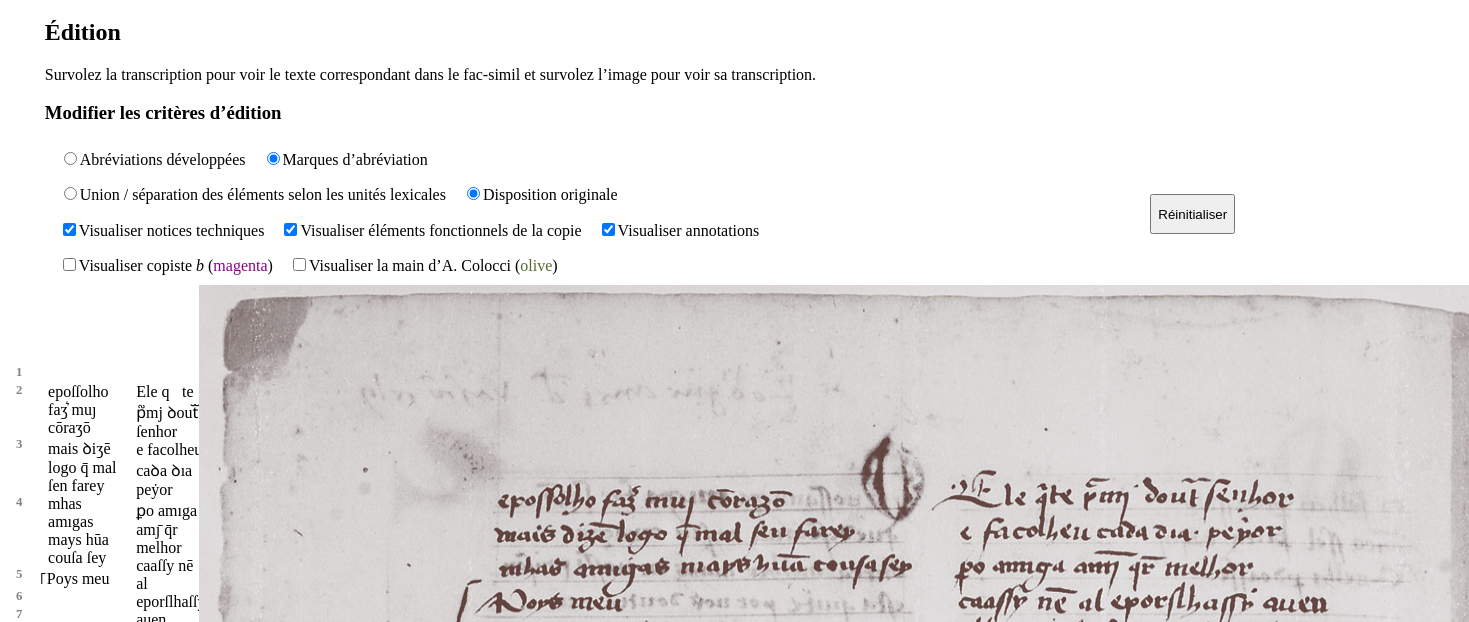
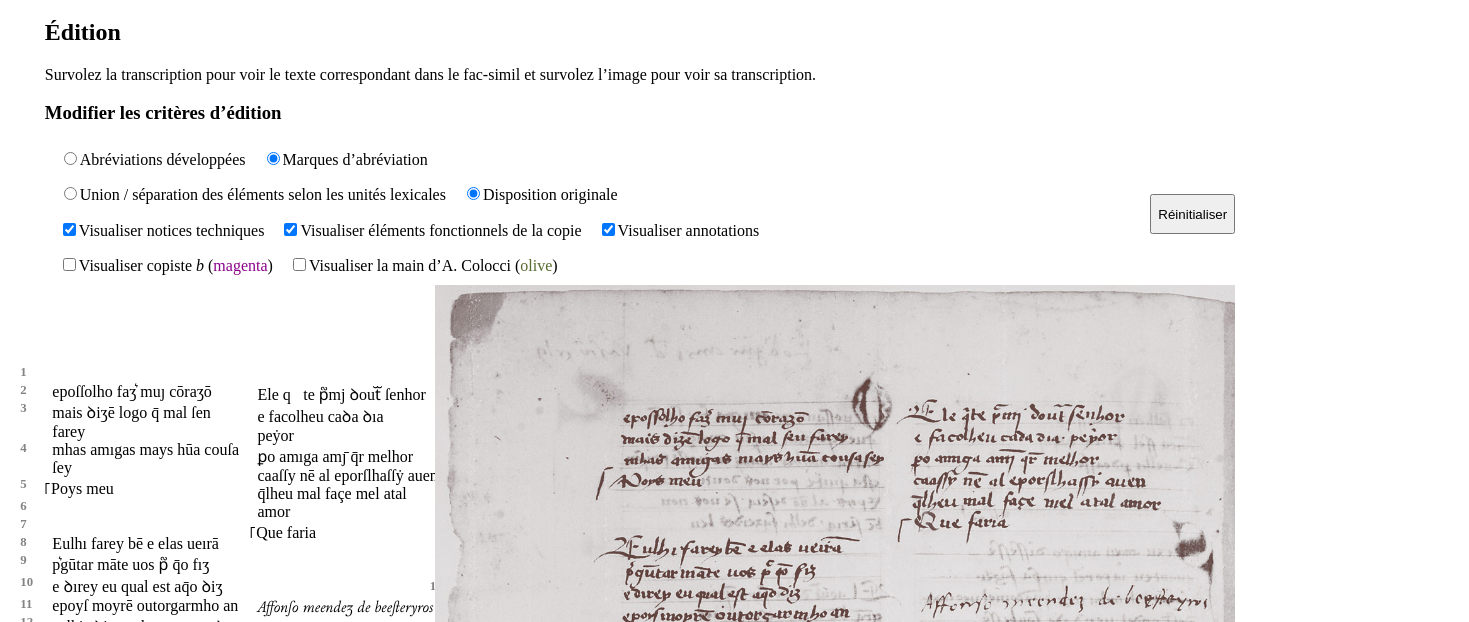
Before and after one commit to HelenaSabel/DIGA, a plain HTML site: page docs/B158v.html in a window 1280 px wide. Shown: the part 106-728 px from the top of the page, 1469 px wide, since content can reach past the window. Drawn offline with Linux system fonts and the light colour scheme; a web font is replaced by a local one.

Commit message:
trying to fix width mapped images

```diff
--- a/docs/B158v.html
+++ b/docs/B158v.html
@@ -3,7 +3,8 @@
       <meta http-equiv="Content-Type" content="text/html; charset=UTF-8"/>
       <title>Prototype: édition hyperdiplomatique</title>
       <meta name="viewport" content="width=device-width, initial-scale=1.0"/>
-      <link rel="stylesheet" type="text/css" href="css/main.css"/><script src="js/highlight.js"></script><script src="js/form_radio.js"></script><script src="js/form_checkboxes.js"></script><script src="js/jquery-1.7.1.min.js"></script><script src="js/jquery.imagemapster.min.js"></script></head>
+      <link rel="stylesheet" type="text/css" href="css/main.css"/>
+      <link rel="stylesheet" type="text/css" href="css/b.css"/><script src="js/highlight.js"></script><script src="js/form_radio.js"></script><script src="js/form_checkboxes.js"></script><script src="js/jquery-1.7.1.min.js"></script><script src="js/jquery.imagemapster.min.js"></script></head>
    <body>
       <main>
          <h1>Prototype: édition hyperdiplomatique</h1>
@@ -199,7 +200,7 @@
                      <li class="hasRight">
                         <ins class="right marginalia" data-id="marg1" data-hand="colocci">tōnel</ins>
                         </li>
-                     <li>
+                     <li data-hand="b">
                         <span data-id="num1" class="mark" data-hand="colocci">728</span>
                         </li>
                      <li data-id="cal23" data-hand="b">O meu amigo
@@ -403,7 +404,7 @@
                      <li data-hand="b"> </li>
                      <li data-hand="b"> </li>
                      <li data-hand="b"> </li>
-                     <li>
+                     <li data-hand="b">
                         <span data-id="num2" class="mark" data-hand="colocci">729</span>
                         </li>
                      <li data-id="cbl16" class="hasRight">
--- /dev/null
+++ b/docs/css/a.css
@@ -0,0 +1,3 @@
+img {
+    width:783px;height:1001px
+}
--- /dev/null
+++ b/docs/css/b.css
@@ -0,0 +1,3 @@
+img {
+    width:800px;
+}
```
Also changed, not shown: docs/A56r.html (+2 -1 lines), 2 other files.
